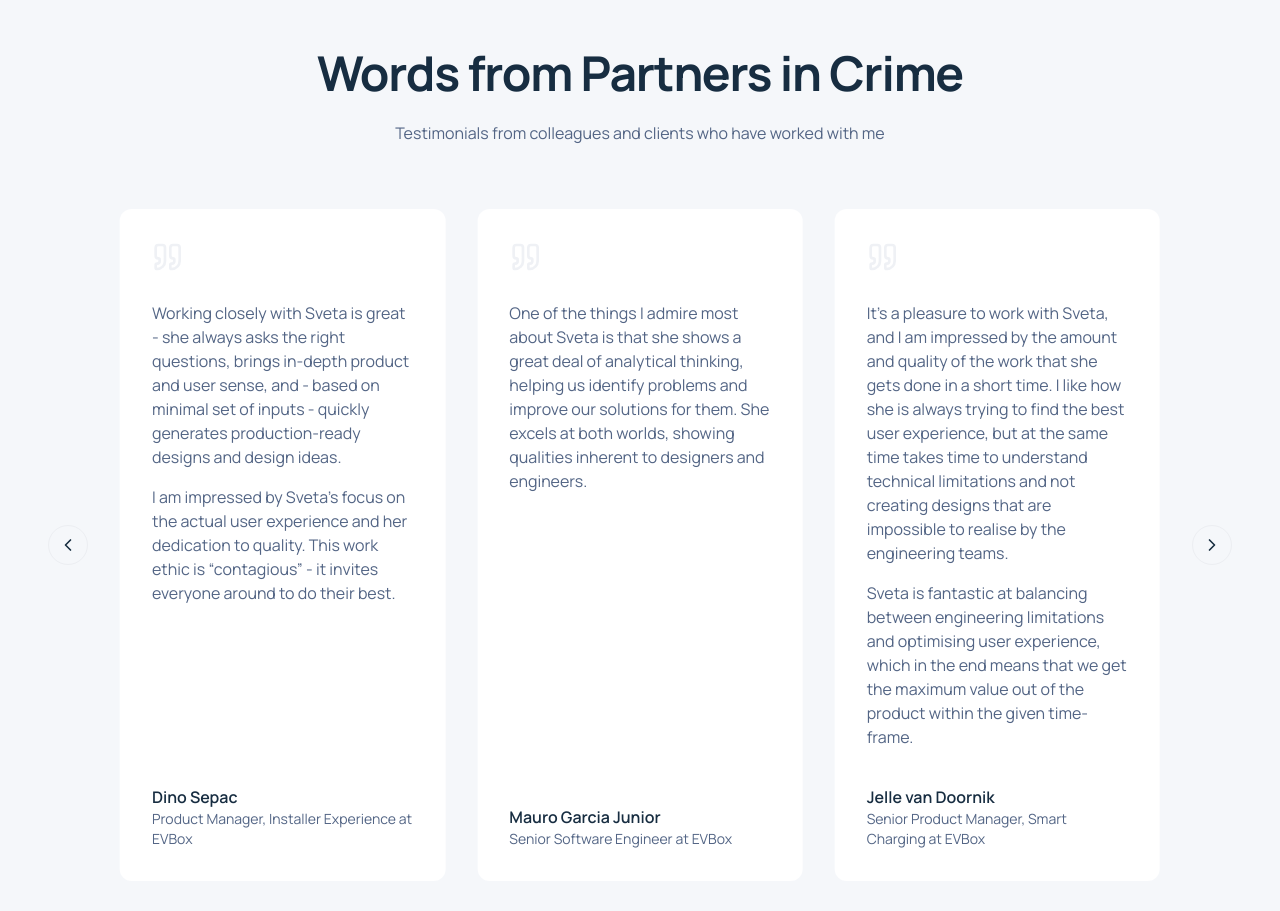
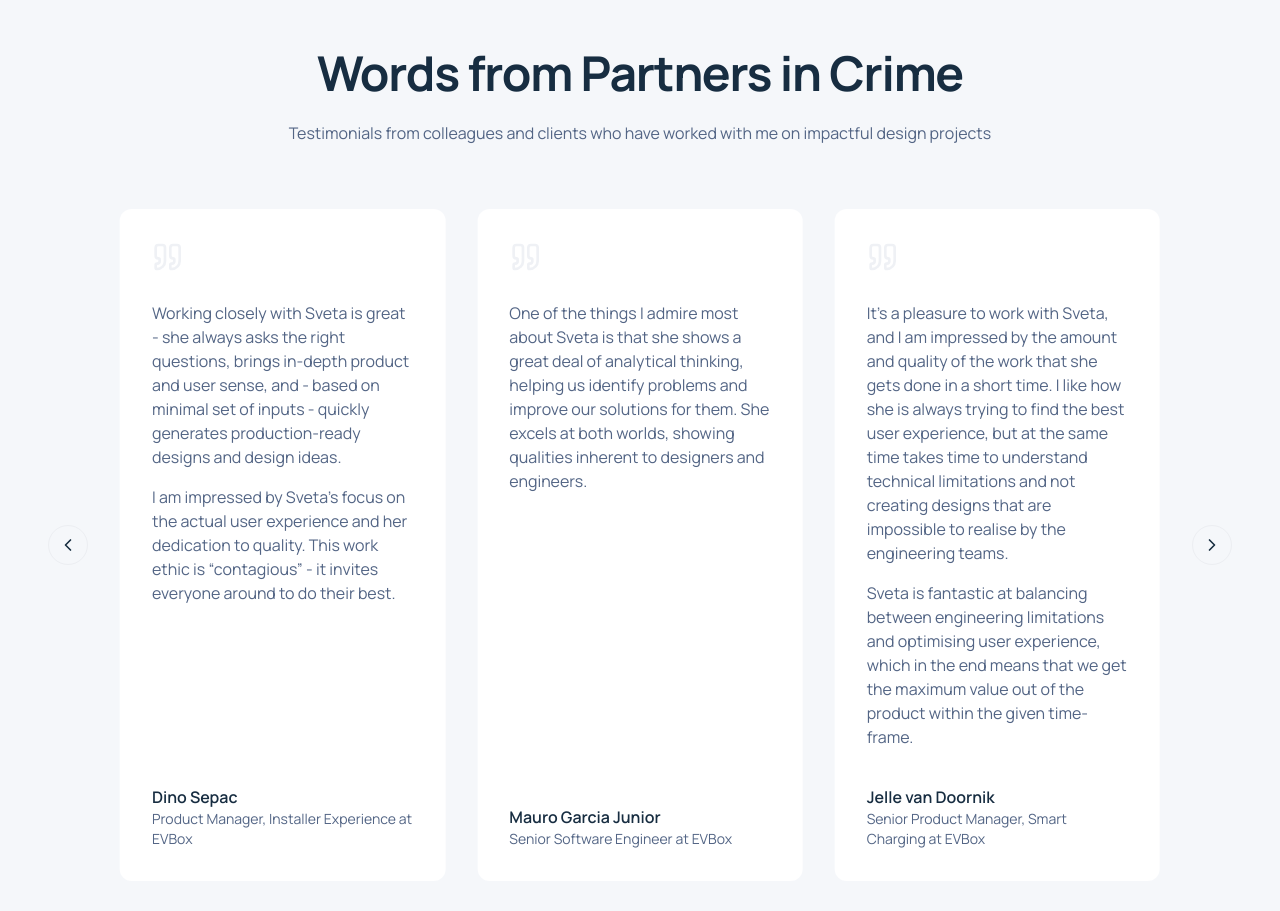
Before and after one commit to zharskaya/Portfolio, a Next.js app: page / in a window 1280 px wide. Shown: the part 5160-6071 px from the top of the page. Built offline with nearby package versions, Linux system fonts and the light colour scheme.

Commit message:
Update testimonials description text

```diff
--- a/src/components/testimonials.tsx
+++ b/src/components/testimonials.tsx
@@ -93,7 +93,7 @@ export function Testimonials({ isHeroAnimationComplete }: TestimonialsProps) {
           Words from Partners in Crime
         </h2>
         <p>
-          Testimonials from colleagues and clients who have worked with me
+          Testimonials from colleagues and clients who have worked with me on impactful design projects
         </p>
       </motion.div>
 
```
